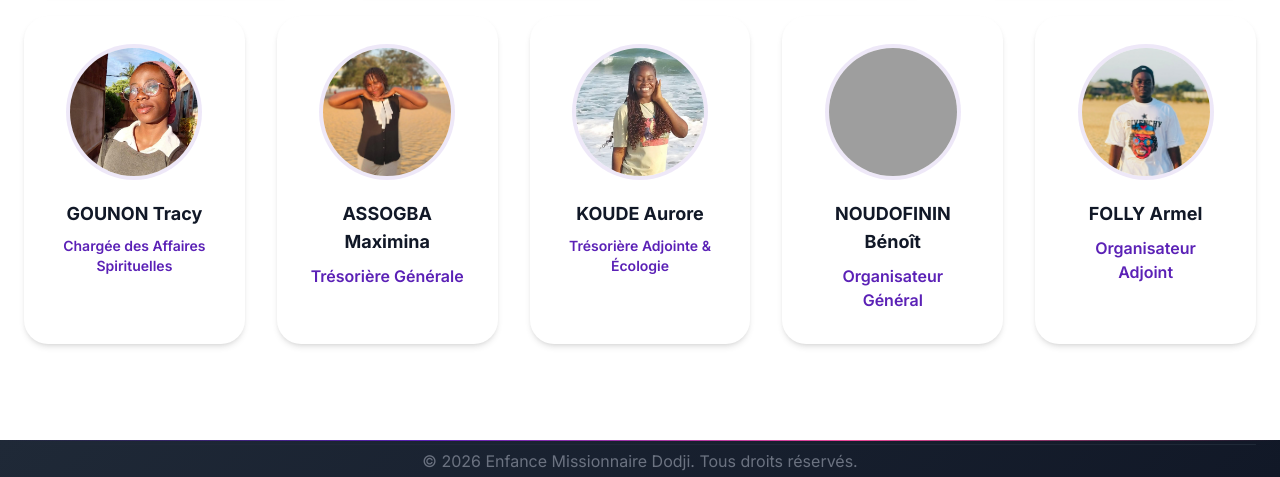
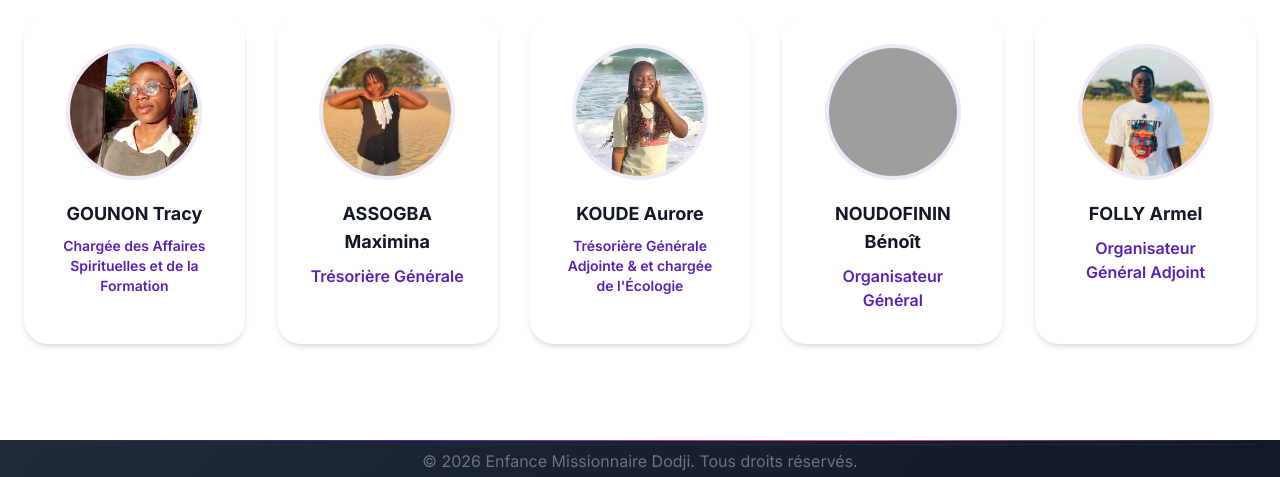
Before and after one commit to Orden-Ktn/empsbshd, a Django app: page / in a window 1280 px wide. Shown: the part 5840-6317 px from the top of the page. Run offline with Django 5.2, Linux system fonts and the light colour scheme; parts of the project's set-up code (start-up, migrations or seed data) failed here and were passed over; some libraries are stand-ins or nearby versions; grey boxes are pictures that could not be loaded.

Commit message:
update poste

```diff
--- a/app/templates/accueil.html
+++ b/app/templates/accueil.html
@@ -593,7 +593,7 @@
                         <img src="/static/images/tracy.jpg" alt="GOUNON Tracy" class="w-full h-full object-cover">
                     </div>
                     <h3 class="text-lg font-bold text-gray-900 mb-2">GOUNON Tracy</h3>
-                    <p class="text-primary font-semibold text-sm">Chargée des Affaires Spirituelles</p>
+                    <p class="text-primary font-semibold text-sm">Chargée des Affaires Spirituelles et de la Formation</p>
                 </div>
 
                 <div class="team-card text-center p-8 shadow-md">
@@ -609,7 +609,7 @@
                         <img src="/static/images/aurore.jpg" alt="KOUDE Aurore" class="w-full h-full object-cover">
                     </div>
                     <h3 class="text-lg font-bold text-gray-900 mb-2">KOUDE Aurore</h3>
-                    <p class="text-primary font-semibold text-sm">Trésorière Adjointe & Écologie</p>
+                    <p class="text-primary font-semibold text-sm">Trésorière Générale Adjointe & et chargée de l'Écologie</p>
                 </div>
 
                 <div class="team-card text-center p-8 shadow-md">
@@ -625,7 +625,7 @@
                         <img src="/static/images/folly.jpg" alt="FOLLY Armel" class="w-full h-full object-cover">
                     </div>
                     <h3 class="text-lg font-bold text-gray-900 mb-2">FOLLY Armel</h3>
-                    <p class="text-primary font-semibold">Organisateur Adjoint</p>
+                    <p class="text-primary font-semibold">Organisateur Général Adjoint</p>
                 </div>
 
             </div>
```
Also changed, not shown: empsbshd/settings.py (+4 -3 lines).
